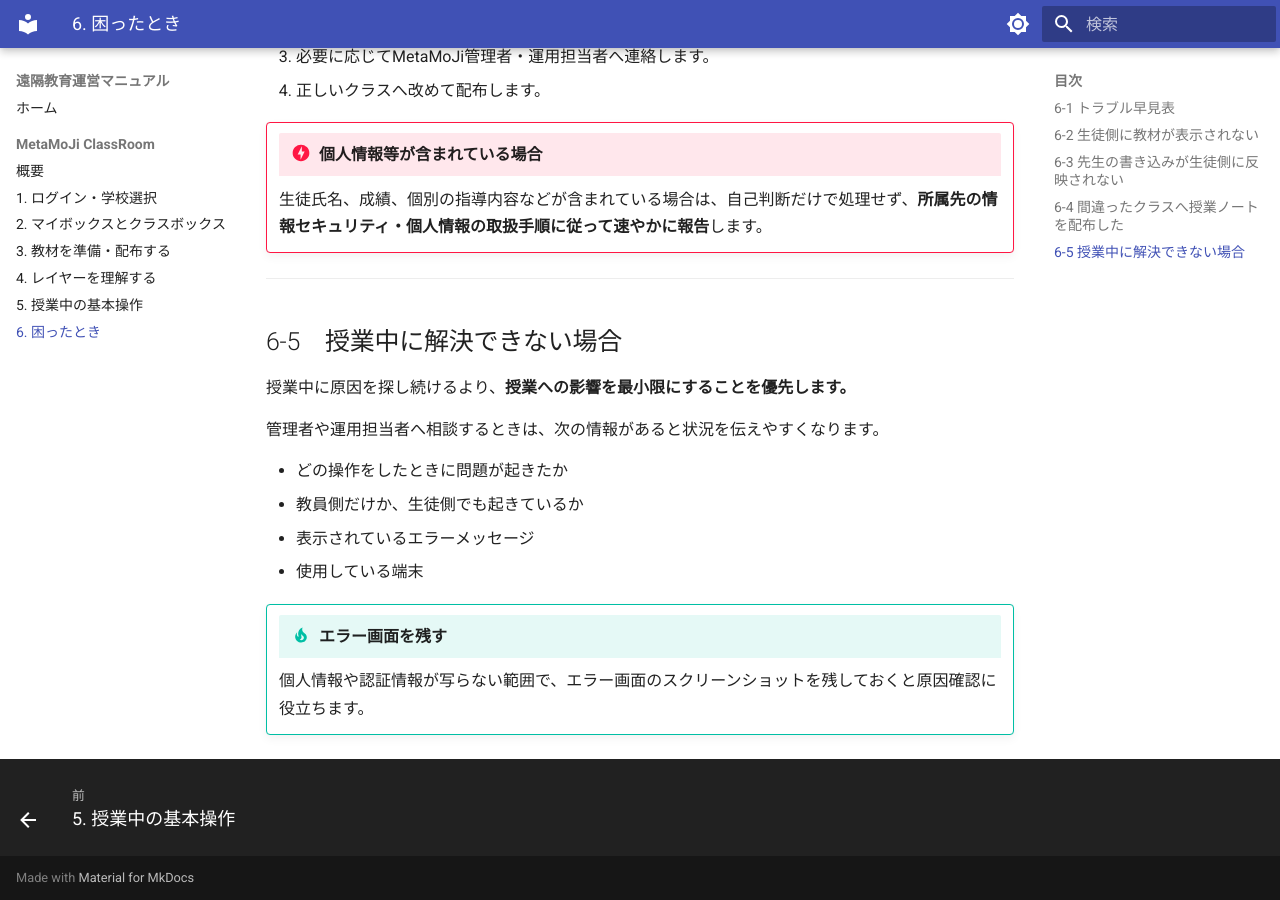
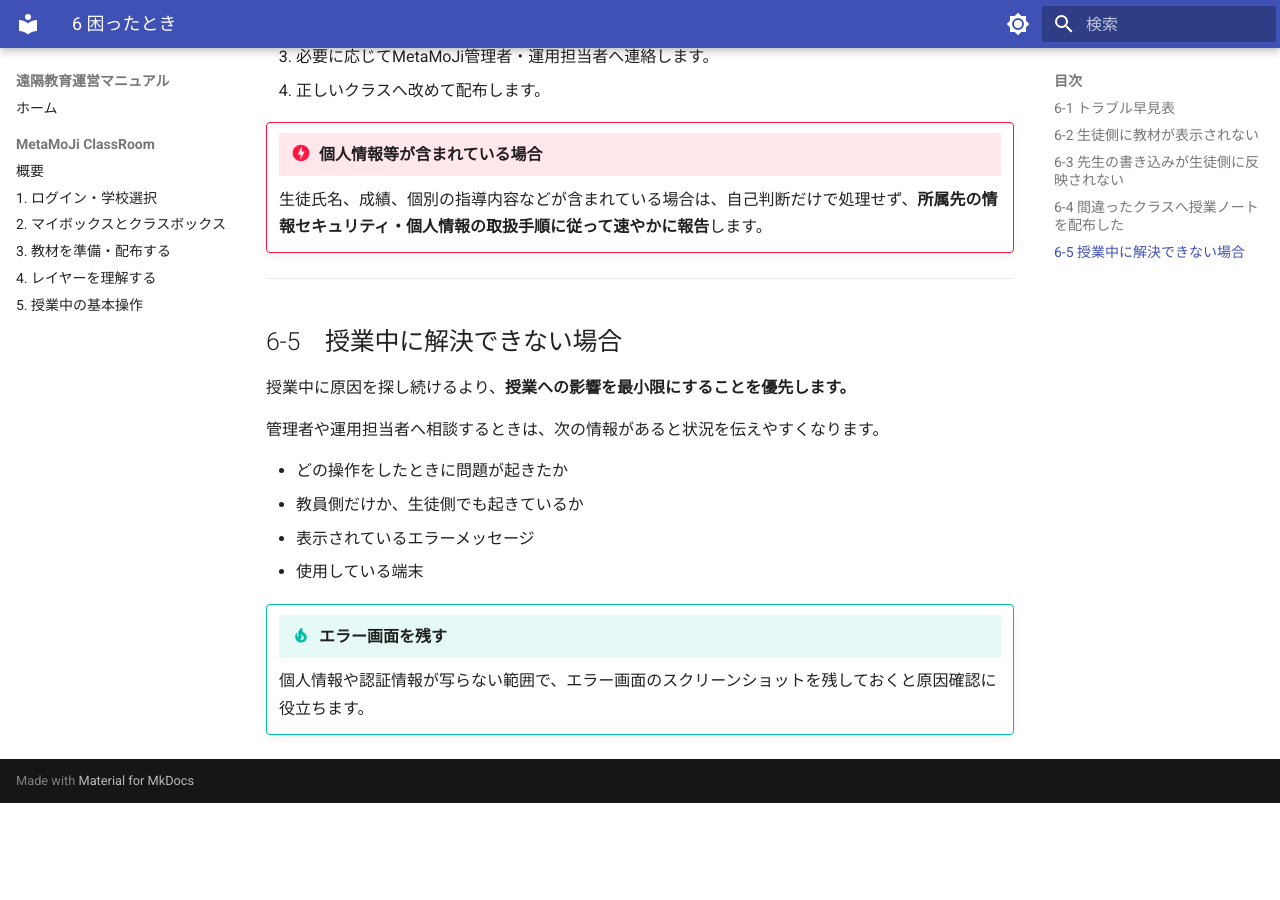
Before and after one commit to a-recs/remote-manual, an MkDocs documentation site: the page built from docs/metamoji/06-trouble.md, in a window 1280 px wide and 900 px high, scrolled down 2174 px. Built offline with MkDocs 1.6.1 and Material for MkDocs 9.7.7, drawn with Linux system fonts in a browser that asks for light colours; after the commit the page ends 2977 px from its top, so only the background shows below that.

Commit message:
Remove troubleshooting section from MetaMoJi navigation

```diff
--- a/mkdocs.yml
+++ b/mkdocs.yml
@@ -11,7 +11,6 @@ nav:
       - 3. 教材を準備・配布する: metamoji/03-material.md
       - 4. レイヤーを理解する: metamoji/04-layer.md
       - 5. 授業中の基本操作: metamoji/05-operation.md
-      - 6. 困ったとき: metamoji/06-trouble.md
 
 theme:
   name: material
```
